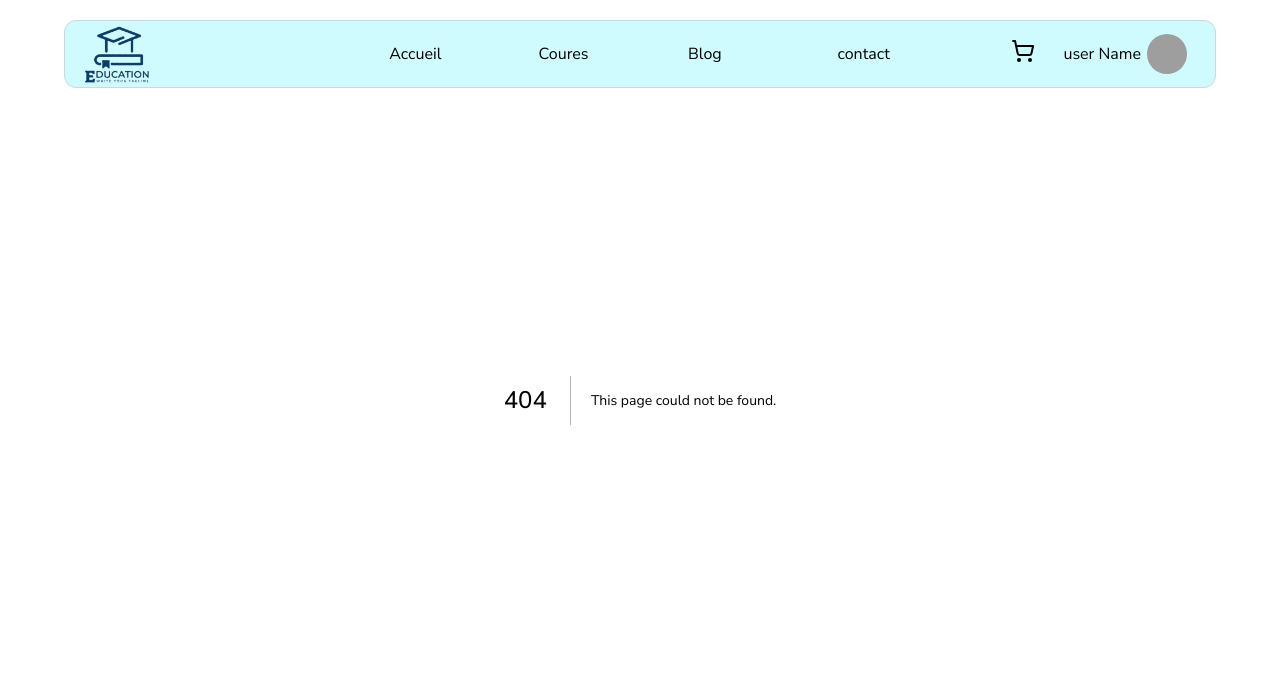
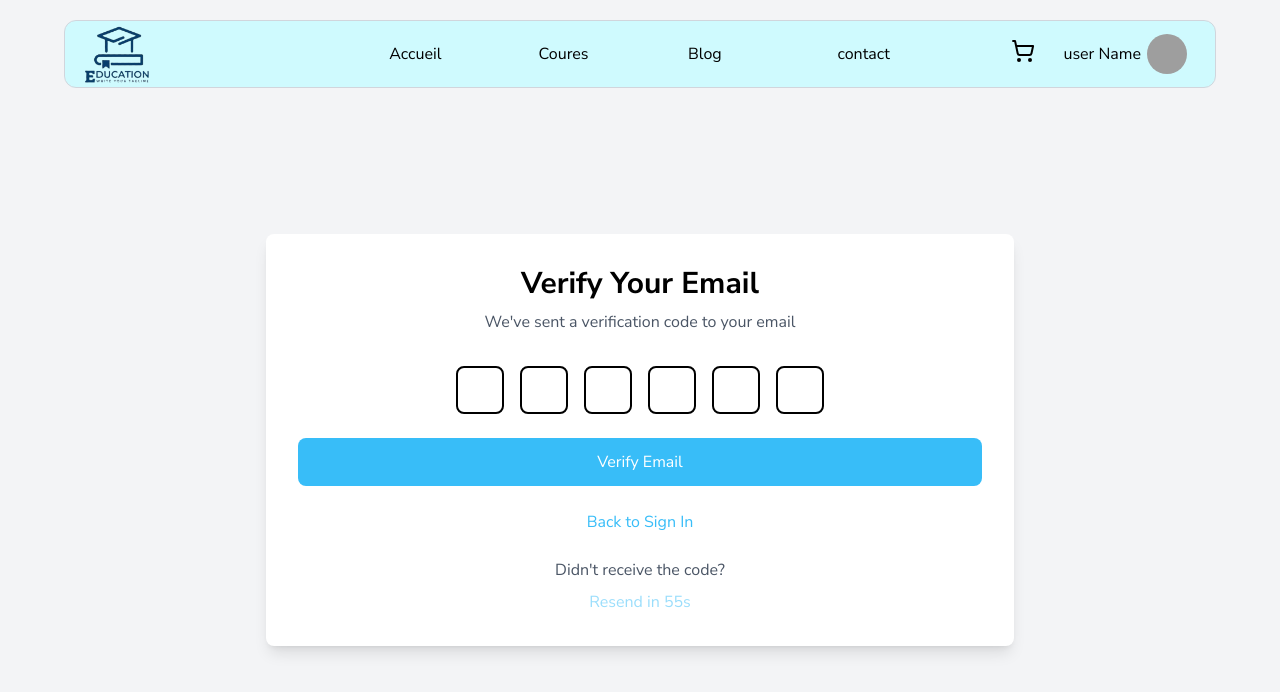
Before and after one commit to mohanddo/e-learning-platform-1, a Next.js app: page /verify in a window 1280 px wide. Before the commit this address had no page. Shown: the top 692 px of the page. Built offline with nearby package versions, Linux system fonts and the light colour scheme; no server answers; grey boxes are pictures that could not be loaded.

Commit message:
Added middleware and now the jwt token is stored in a cookie instead of local storage

```diff
--- a/api/auth.api.ts
+++ b/api/auth.api.ts
@@ -1,5 +1,5 @@
 import { axiosInstance } from './axios';
-import { Student, LoginCredentials } from '@/components/types';
+import { Student, LoginCredentials, RegisterCredentials } from '@/components/types';
 
 export const authApi = {
     login: async (credentials: LoginCredentials) => {
@@ -9,4 +9,18 @@ export const authApi = {
         );
         return data;
     },
+    register: async (credentials: RegisterCredentials) => {
+        const { data } = await axiosInstance.post<Student>(
+            'auth/student/signup',
+            credentials
+        );
+        return data;
+    },
+    verifyEmail: async (code: string) => {
+        const { data } = await axiosInstance.post<Student>(
+            'auth/student/verify',
+            { code }
+        );
+        return data;
+    },
 };
--- a/api/axios.ts
+++ b/api/axios.ts
@@ -13,9 +13,11 @@ axiosInstance.interceptors.request.use(
     (config) => {
         const savedUser = localStorage.getItem("user");
         if (savedUser) {
-          const parsedUser = JSON.parse(savedUser);
-          config.headers.Authorization = `Bearer ${parsedUser.jwtToken}`;
+        //   const parsedUser = JSON.parse(savedUser);
+        //   config.headers.Authorization = `Bearer ${parsedUser.jwtToken}`;
+          config.withCredentials = true;
         }
+
         return config;
     },
     (error) => {
--- a/app/Auth/page.tsx
+++ b/app/Auth/page.tsx
@@ -4,9 +4,11 @@ import AnimatedDiv from "@/components/auth/animatedDiv";
 import SignIn from "@/components/auth/signeIn";
 import SignUp from "@/components/auth/signUp";
 import { useAppContext } from "@/context/context";
+import { useRouter } from "next/navigation";
 
 const SignPage = () => {
-    const { isSignUp } = useAppContext();
+    const { isSignUp, isLoged } = useAppContext();
+
 
     return (
         <section className="min-h-screen w-full flex items-center justify-center bg-gray-100 pt-20">
--- a/app/Profile/page.tsx
+++ b/app/Profile/page.tsx
@@ -8,7 +8,7 @@ import { useState } from "react";
 
 const Profile = () => {
 
-    const [currentComp, setCurrentComp] = useState<String>("data");
+    const [currentComp, setCurrentComp] = useState<string>("data");
 
     return (
         <section className="flex justify-center pt-[13vh]">
--- /dev/null
+++ b/app/verify/page.tsx
@@ -0,0 +1,14 @@
+"use client"
+import Verify from "@/components/verify/verify";
+
+const VerifyPage = () => {
+    return (
+        <section className="min-h-screen w-full bg-gray-100">
+            <div className="container mx-auto px-4">
+                <Verify />
+            </div>
+        </section>
+    );
+};
+
+export default VerifyPage;
--- a/components/auth/signUp.tsx
+++ b/components/auth/signUp.tsx
@@ -1,6 +1,41 @@
-import { useAppContext } from '../../context/context';
+import { useEffect, useRef, useState } from 'react';
+import { useMutation } from '@tanstack/react-query';
+import { authApi } from '@/api/auth.api';
+import { useRouter } from 'next/navigation';
 
 const SignUp = () => {
+
+    const router = useRouter();
+
+    const [email, setEmail] = useState("");
+    const [password, setPassword] = useState("");
+    const [firstName, setFirstName] = useState("");
+    const [lastName, setLastName] = useState("");
+
+    const isMounted = useRef(false);
+
+
+    const signUpMutation = useMutation({
+        mutationKey: ['signup'],
+        mutationFn: authApi.register,
+        onSuccess: (data) => {
+            if (!isMounted.current) return;
+        //    login(data)
+           console.log(data)
+           router.push('/')
+        },
+        onError: (error) => {
+            if (!isMounted.current) return;
+            alert("There was an error please try again")
+            console.log(JSON.stringify(error))
+        }
+    });
+
+    useEffect(() => {
+        return () => {
+            isMounted.current = false;
+        };
+    }, []);
 
     return (
 
@@ -8,9 +43,10 @@ const SignUp = () => {
                            <p className="text-3xl font-bold">
                                 Create Account
                             </p>
-            <input type="text" placeholder="Name" className="w-full p-2 mt-4 border rounded" />
-            <input type="email" placeholder="Email" className="w-full p-2 mt-4 border rounded" />
-            <input type="password" placeholder="Password" className="w-full p-2 mt-4 border rounded" />
+            <input type="text" placeholder="First Name" className="w-full p-2 mt-4 border rounded" value={firstName} onChange={(e) => setFirstName(e.target.value)}/>
+            <input type="text" placeholder="Last Name" className="w-full p-2 mt-4 border rounded" value={lastName} onChange={(e) => setLastName(e.target.value)}/>
+            <input type="email" placeholder="Email" className="w-full p-2 mt-4 border rounded" value={email} onChange={(e) => setEmail(e.target.value)}/>
+            <input type="password" placeholder="Password" className="w-full p-2 mt-4 border rounded" value={password} onChange={(e) => setPassword(e.target.value)}/>
             <button className="w-full bg-[var(--addi-color-400)] text-white py-2 mt-4 rounded">Sign Up</button>
             <p className='text-start text-gray-400 text-sm font-bold mt-5'>Or Sign In with :</p>
             <div className='w-full flex justify-center items-center mt-5'>
--- a/components/auth/signeIn.tsx
+++ b/components/auth/signeIn.tsx
@@ -12,7 +12,7 @@ const SignIn = () => {
     const { login } = useAppContext();
     const router = useRouter();
 
-    const isMounted = useRef(false);
+    const isMounted = useRef(true);
     const [email, setEmail] = useState("");
     const [password, setPassword] = useState("");
 
@@ -20,13 +20,13 @@ const SignIn = () => {
         mutationKey: ['login'],
         mutationFn: authApi.login,
         onSuccess: (data) => {
-            if (!isMounted.current) return;
+        if (!isMounted.current) return;
            login(data)
            console.log(data)
            router.push('/')
         },
         onError: (error) => {
-            if (!isMounted.current) return;
+        if (!isMounted.current) return;
             alert("There was an error please try again")
             console.log(JSON.stringify(error))
         }
--- /dev/null
+++ b/components/verify/verify.tsx
@@ -0,0 +1,140 @@
+"use client"
+import { useState, useEffect } from 'react';
+import { useRouter } from 'next/navigation';
+import { useMutation } from "@tanstack/react-query";
+import { authApi } from '@/api/auth.api';
+
+const Verify = () => {
+    const router = useRouter();
+    const [verificationCode, setVerificationCode] = useState(['', '', '', '', '', '']);
+    const [error, setError] = useState('');
+    const [resendTimer, setResendTimer] = useState(60);
+    const [canResend, setCanResend] = useState(false);
+
+    const verifyMutation = useMutation({
+        mutationKey: ['verify'],
+        mutationFn: authApi.verifyEmail,
+        onSuccess: () => {
+            router.push('/');
+        },
+        onError: (error) => {
+            setError('Invalid verification code. Please try again.');
+            console.error(error);
+        }
+    });
+
+    const handleInputChange = (index: number, value: string) => {
+        if (value.length > 1) return; // Prevent multiple characters
+        if (!/^\d*$/.test(value)) return; // Only allow numbers
+
+        const newCode = [...verificationCode];
+        newCode[index] = value;
+        setVerificationCode(newCode);
+
+        // Auto-focus next input
+        if (value && index < 5) {
+            const nextInput = document.getElementById(`code-${index + 1}`);
+            if (nextInput) nextInput.focus();
+        }
+    };
+
+    const handleKeyDown = (index: number, e: React.KeyboardEvent) => {
+        if (e.key === 'Backspace' && !verificationCode[index] && index > 0) {
+            const prevInput = document.getElementById(`code-${index - 1}`);
+            if (prevInput) prevInput.focus();
+        }
+    };
+
+    const handleSubmit = (e: React.FormEvent) => {
+        e.preventDefault();
+        const code = verificationCode.join('');
+        if (code.length !== 6) {
+            setError('Please enter the complete verification code');
+            return;
+        }
+        verifyMutation.mutate(code);
+    };
+
+    const handleResendCode = () => {
+        if (!canResend) return;
+        setResendTimer(60);
+        setCanResend(false);
+        // Add your resend code logic here
+    };
+
+    // Timer effect
+    useEffect(() => {
+        if (resendTimer > 0) {
+            const timer = setTimeout(() => setResendTimer(prev => prev - 1), 1000);
+            return () => clearTimeout(timer);
+        } else {
+            setCanResend(true);
+        }
+    }, [resendTimer]);
+
+    return (
+        <section className="min-h-screen w-full flex items-center justify-center bg-gray-100 pt-20">
+            <div className="bg-white w-[60%] p-8 rounded-lg shadow-lg">
+                <div className="text-center mb-8">
+                    <h1 className="text-3xl font-bold mb-2">Verify Your Email</h1>
+                    <p className="text-gray-600">We&apos;ve sent a verification code to your email</p>
+                </div>
+
+                <form onSubmit={handleSubmit} className="space-y-6">
+                    <div className="flex justify-center space-x-4">
+                        {verificationCode.map((digit, index) => (
+                            <input
+                                key={index}
+                                id={`code-${index}`}
+                                type="text"
+                                maxLength={1}
+                                value={digit}
+                                onChange={(e) => handleInputChange(index, e.target.value)}
+                                onKeyDown={(e) => handleKeyDown(index, e)}
+                                className="w-12 h-12 text-center text-2xl border-2 rounded-lg focus:border-[var(--addi-color-400)] focus:outline-none"
+                            />
+                        ))}
+                    </div>
+
+                    {error && (
+                        <p className="text-red-500 text-center">{error}</p>
+                    )}
+
+                    <button
+                        type="submit"
+                        disabled={verifyMutation.isPending}
+                        className="w-full bg-[var(--addi-color-400)] text-white py-3 rounded-lg hover:bg-[var(--addi-color-500)] transition-colors disabled:opacity-50"
+                    >
+                        {verifyMutation.isPending ? 'Verifying...' : 'Verify Email'}
+                    </button>
+
+                    <div className="text-center">
+                        <button
+                            type="button"
+                            onClick={() => router.push('/auth')}
+                            className="text-[var(--addi-color-400)] hover:text-[var(--addi-color-500)]"
+                        >
+                            Back to Sign In
+                        </button>
+                    </div>
+
+                    <div className="text-center mt-4">
+                        <p className="text-gray-600 mb-2">Didn&apos;t receive the code?</p>
+                        <button
+                            type="button"
+                            onClick={handleResendCode}
+                            disabled={!canResend}
+                            className={`text-[var(--addi-color-400)] hover:text-[var(--addi-color-500)] ${
+                                !canResend ? 'opacity-50 cursor-not-allowed' : ''
+                            }`}
+                        >
+                            {canResend ? 'Resend Code' : `Resend in ${resendTimer}s`}
+                        </button>
+                    </div>
+                </form>
+            </div>
+        </section>
+    );
+};
+
+export default Verify;
--- /dev/null
+++ b/middleware.ts
@@ -0,0 +1,39 @@
+import { NextResponse } from 'next/server';
+import type { NextRequest } from 'next/server';
+
+export function middleware(request: NextRequest) {
+    const token = request.cookies.get('token')?.value;
+    console.log("Token", token)
+    const { pathname } = request.nextUrl;
+
+
+    if (pathname.startsWith('/Profile')) {
+
+        if (!token) {
+            const loginUrl = new URL('/Auth', request.url);
+            return NextResponse.redirect(loginUrl);
+        }
+
+        // const requestHeaders = new Headers(request.headers);
+        // requestHeaders.set('Authorization', `Bearer ${token}`);
+
+        // return NextResponse.next({
+        //     request: {
+        //         headers: requestHeaders,
+        //     },
+        // });
+    }
+
+    if (pathname.startsWith('/Auth')) {
+        if (token) {
+            const profileUrl = new URL('/Profile', request.url);
+            return NextResponse.redirect(profileUrl);
+        }
+    }
+
+    return NextResponse.next();
+}
+
+// export const config = {
+//     matcher: '/profile/:path*',
+// };
```
Also changed, not shown: components/types.ts (+7 -1 lines).
